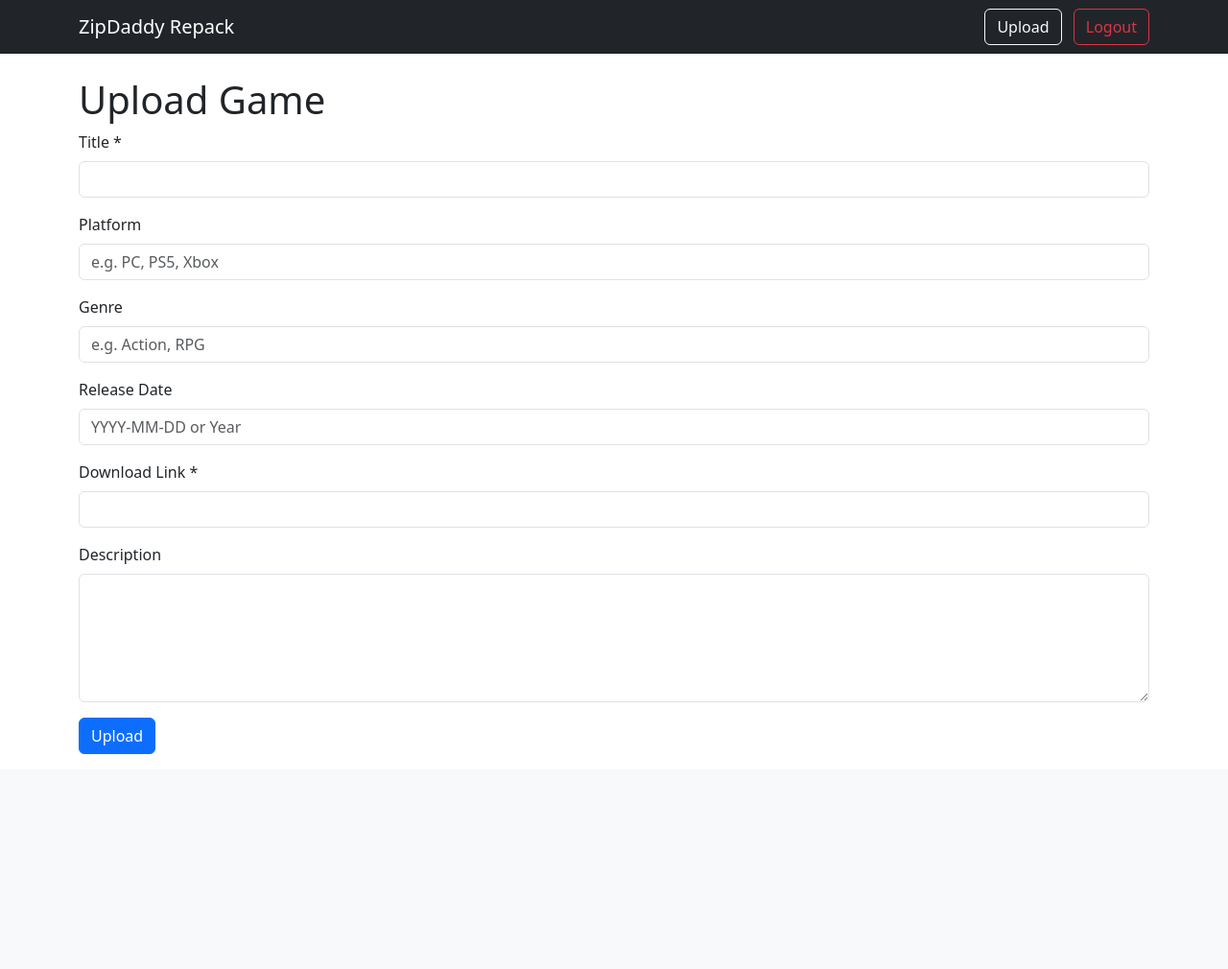
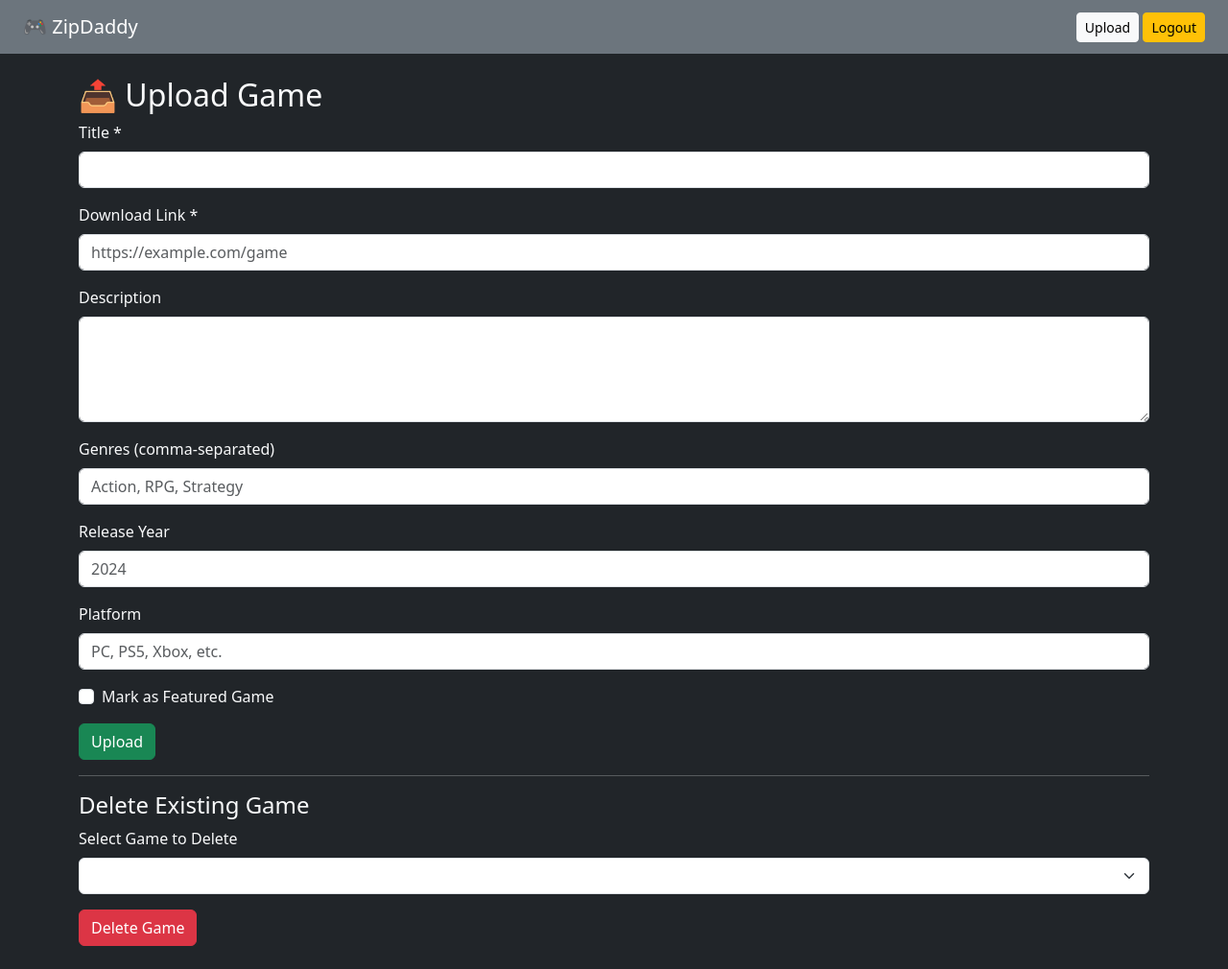
Before and after one commit to GMGUndergorund/ZipDaddy-Main, a Flask app: page /upload in a window 1280 px wide. Shown: the whole page at 96% size. Before the commit the page ends 786 px from the top, so only its background shows below. Run offline with Flask 3, Linux system fonts and the light colour scheme; the visitor is signed in with stand-in values (Sample User, id 1); lists and menus that the app fills with data are empty.

Commit message:
Add files via upload

```diff
--- a/templates/upload.html
+++ b/templates/upload.html
@@ -1,37 +1,65 @@
-{% extends "base.html" %}
-{% block title %}Upload Game{% endblock %}
+{% extends "layout.html" %}
 {% block content %}
-<h1>Upload Game</h1>
+<h2>📤 Upload Game</h2>
 
-{% if error %}
-  <div class="alert alert-danger">{{ error }}</div>
+<!-- Flash-Messages -->
+{% with messages = get_flashed_messages(with_categories=true) %}
+  {% if messages %}
+    {% for category, msg in messages %}
+      <div class="alert alert-{{ category }} alert-dismissible fade show" role="alert">
+        {{ msg }}
+        <button type="button" class="btn-close" data-bs-dismiss="alert" aria-label="Close"></button>
+      </div>
+    {% endfor %}
   {% endif %}
+{% endwith %}
 
-<form method="post" class="mb-3">
+<form method="post">
     <div class="mb-3">
-    <label for="title" class="form-label">Title *</label>
-    <input type="text" id="title" name="title" class="form-control" required value="{{ title or '' }}">
+        <label class="form-label">Title *</label>
+        <input type="text" name="title" class="form-control" required>
     </div>
     <div class="mb-3">
-    <label for="platform" class="form-label">Platform</label>
-    <input type="text" id="platform" name="platform" class="form-control" value="{{ platform or '' }}" placeholder="e.g. PC, PS5, Xbox">
+        <label class="form-label">Download Link *</label>
+        <input type="url" name="download_link" class="form-control" placeholder="https://example.com/game" required>
     </div>
     <div class="mb-3">
-    <label for="genre" class="form-label">Genre</label>
-    <input type="text" id="genre" name="genre" class="form-control" value="{{ genre or '' }}" placeholder="e.g. Action, RPG">
+        <label class="form-label">Description</label>
+        <textarea name="description" class="form-control" rows="4"></textarea>
     </div>
     <div class="mb-3">
-    <label for="release_date" class="form-label">Release Date</label>
-    <input type="text" id="release_date" name="release_date" class="form-control" value="{{ release_date or '' }}" placeholder="YYYY-MM-DD or Year">
+        <label class="form-label">Genres (comma-separated)</label>
+        <input type="text" name="genres" class="form-control" placeholder="Action, RPG, Strategy">
     </div>
     <div class="mb-3">
-    <label for="download_link" class="form-label">Download Link *</label>
-    <input type="url" id="download_link" name="download_link" class="form-control" required value="{{ download_link or '' }}">
+        <label class="form-label">Release Year</label>
+        <input type="number" name="release_year" class="form-control" min="1970" max="2100" placeholder="2024">
     </div>
     <div class="mb-3">
-    <label for="description" class="form-label">Description</label>
-    <textarea id="description" name="description" rows="5" class="form-control">{{ description or '' }}</textarea>
+        <label class="form-label">Platform</label>
+        <input type="text" name="platform" class="form-control" placeholder="PC, PS5, Xbox, etc.">
     </div>
-  <button type="submit" class="btn btn-primary">Upload</button>
+    <div class="form-check mb-3">
+        <input class="form-check-input" type="checkbox" value="yes" id="featured" name="featured">
+        <label class="form-check-label" for="featured">
+            Mark as Featured Game
+        </label>
+    </div>
+    <button type="submit" class="btn btn-success">Upload</button>
+</form>
+
+<!-- Admin-Action: Spiele löschen -->
+<hr>
+<h4>Delete Existing Game</h4>
+<form method="post" action="{{ url_for('delete_game') }}">
+    <div class="mb-3">
+        <label class="form-label">Select Game to Delete</label>
+        <select name="game_id" class="form-select" required>
+            {% for g in games %}
+                <option value="{{ g.id }}">{{ g.title }}</option>
+            {% endfor %}
+        </select>
+    </div>
+    <button type="submit" class="btn btn-danger" onclick="return confirm('Are you sure you want to delete this game?');">Delete Game</button>
 </form>
 {% endblock %}
```
Lines whose indentation alone changed are shown as unchanged.
